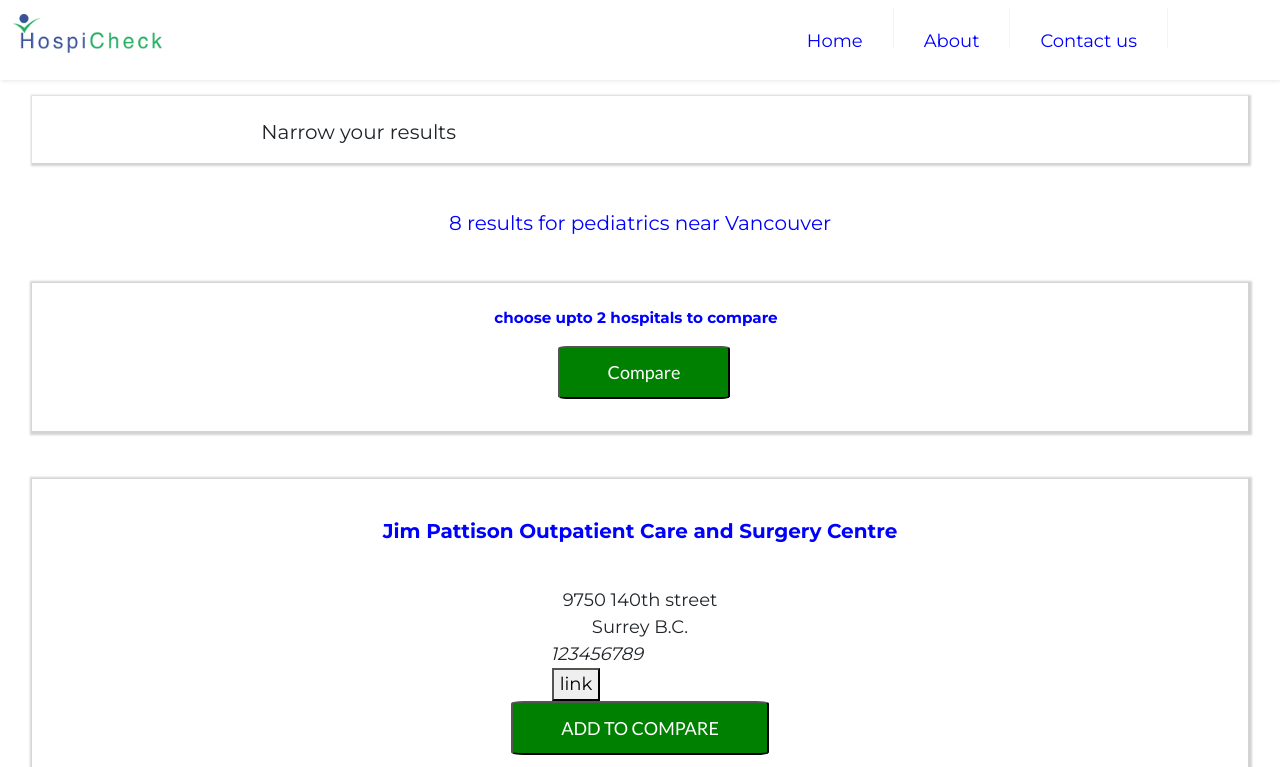
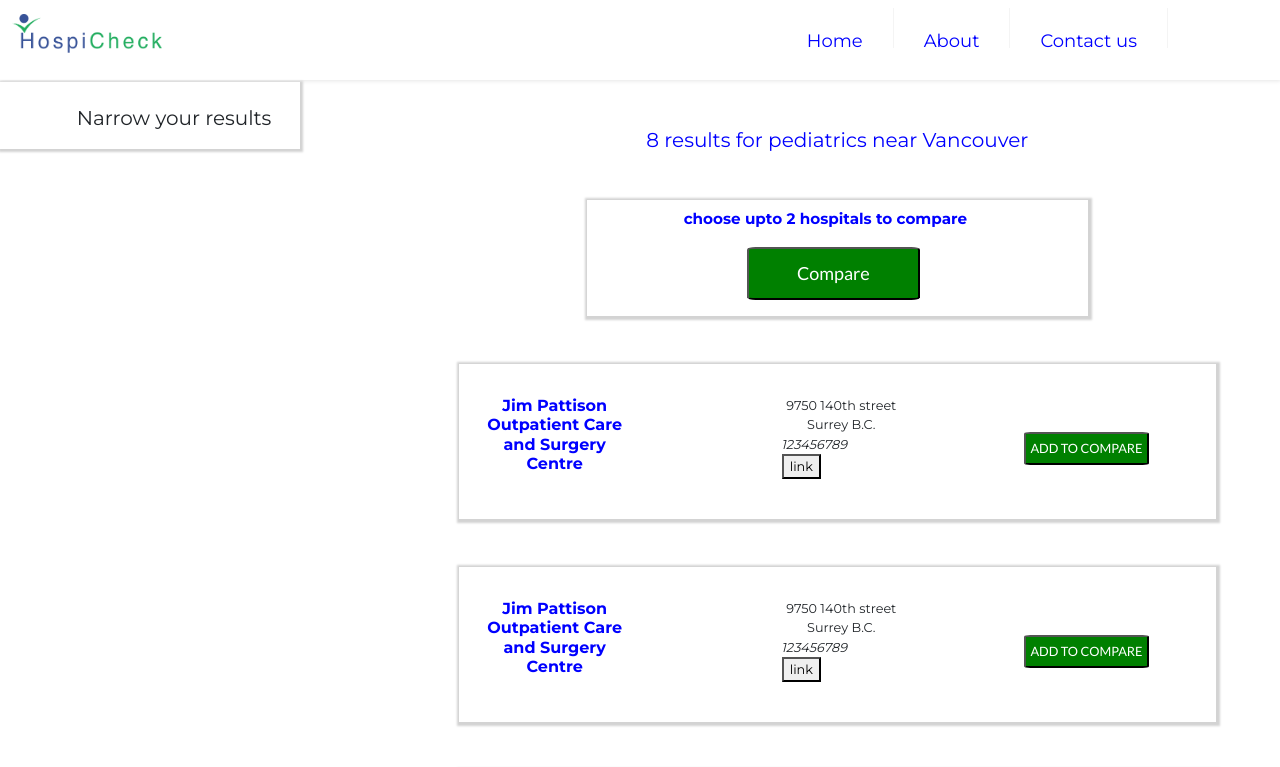
Before and after one commit to giriksoni0710/HospicheckWebApp, an Angular app: page /advanced-search in a window 1280 px wide. Shown: the top 767 px of the page. Built offline with nearby package versions, Linux system fonts and the light colour scheme; some icons are missing.

Commit message:
Advanced Search UI complate

```diff
--- a/src/app/advanced-search/advanced-search.component.html
+++ b/src/app/advanced-search/advanced-search.component.html
@@ -1,3 +1,12 @@
+<div class="maingrid">
+
+
+
+<div class="firstgrid">
+
+
+
+
 <div class="filter" (click)= "filtertoggle()">
 
 
@@ -48,8 +57,9 @@
 
     </div>
 
+  </div>
 
-
+<div class="2ndgrid" style="padding-right: 2rem;">
 
 <div class="display-results">
 
@@ -66,7 +76,7 @@
 </div>
 
 <div class="hospital-cards">
-
+    <div class="starrating">
   <h5 class="hospitalname">Jim Pattison Outpatient Care and Surgery Centre </h5>
 
   <span class="fa fa-star checked"></span>
@@ -74,19 +84,20 @@
   <span class="fa fa-star checked"></span>
   <span class="fa fa-star checked"></span>
   <span class="fa fa-star"></span>
-
+</div>
 <br>
+<div class="details">
 <i class="fas fa-map-marker" aria-hidden="true"></i> 9750 140th street <br> Surrey B.C.<br>
 <i class="fas fa-phone"> 123456789 </i><br>
 <i class="fas fa-globe"> <button>link</button> </i>
+</div>
 <br>
+<div class="cmpbtn">
 <button class="buttoncompare">ADD TO COMPARE</button>
-
 </div>
-
-<!-- 2nd div -->
+</div>
 <div class="hospital-cards">
-
+    <div class="starrating">
   <h5 class="hospitalname">Jim Pattison Outpatient Care and Surgery Centre </h5>
 
   <span class="fa fa-star checked"></span>
@@ -94,19 +105,20 @@
   <span class="fa fa-star checked"></span>
   <span class="fa fa-star checked"></span>
   <span class="fa fa-star"></span>
-
+</div>
 <br>
+<div class="details">
 <i class="fas fa-map-marker" aria-hidden="true"></i> 9750 140th street <br> Surrey B.C.<br>
 <i class="fas fa-phone"> 123456789 </i><br>
 <i class="fas fa-globe"> <button>link</button> </i>
+</div>
 <br>
+<div class="cmpbtn">
 <button class="buttoncompare">ADD TO COMPARE</button>
-
 </div>
-
-  <!-- 3rd div -->
+</div>
 <div class="hospital-cards">
-
+    <div class="starrating">
   <h5 class="hospitalname">Jim Pattison Outpatient Care and Surgery Centre </h5>
 
   <span class="fa fa-star checked"></span>
@@ -114,19 +126,20 @@
   <span class="fa fa-star checked"></span>
   <span class="fa fa-star checked"></span>
   <span class="fa fa-star"></span>
-
+</div>
 <br>
+<div class="details">
 <i class="fas fa-map-marker" aria-hidden="true"></i> 9750 140th street <br> Surrey B.C.<br>
 <i class="fas fa-phone"> 123456789 </i><br>
 <i class="fas fa-globe"> <button>link</button> </i>
+</div>
 <br>
+<div class="cmpbtn">
 <button class="buttoncompare">ADD TO COMPARE</button>
-
 </div>
-
-    <!-- 4th div -->
+</div>
 <div class="hospital-cards">
-
+    <div class="starrating">
   <h5 class="hospitalname">Jim Pattison Outpatient Care and Surgery Centre </h5>
 
   <span class="fa fa-star checked"></span>
@@ -134,12 +147,18 @@
   <span class="fa fa-star checked"></span>
   <span class="fa fa-star checked"></span>
   <span class="fa fa-star"></span>
-
+</div>
 <br>
+<div class="details">
 <i class="fas fa-map-marker" aria-hidden="true"></i> 9750 140th street <br> Surrey B.C.<br>
 <i class="fas fa-phone"> 123456789 </i><br>
 <i class="fas fa-globe"> <button>link</button> </i>
+</div>
 <br>
+<div class="cmpbtn">
 <button class="buttoncompare">ADD TO COMPARE</button>
+</div>
+</div>
+</div>
 
 </div>
--- a/src/app/advanced-search/advanced-search.component.scss
+++ b/src/app/advanced-search/advanced-search.component.scss
@@ -133,7 +133,7 @@ font-family: lato;
         }
 
         span {
-          font-size: 1.5rem;
+          font-size: 1.1rem;
 
         }
 
@@ -182,3 +182,112 @@ font-family: lato;
   background: #4CAF50;
   cursor: pointer;
 }
+
+@media (min-width: 680px ){
+
+  .filter {
+
+    max-width: 800px;
+
+  }
+
+}
+
+
+@media (min-width: 810px){
+
+  .filter {
+
+    max-width: 300px;
+    margin: 0.1rem 0 0 0;
+    min-width: 300px;
+
+  }
+
+  .type {
+
+    max-width: 300px;
+    margin-left: 0;
+
+  }
+
+  .maingrid {
+
+    display: grid;
+    grid-template-columns: .7fr 1.4fr;
+
+
+
+  }
+
+  .comparediv{
+  padding: 0.5rem 1rem 1rem 0.5rem;
+  margin: 0px 10rem 0 10rem;
+  }
+
+  .hospital-cards {
+    display: grid;
+
+  }
+
+  .difffilters {
+    min-width: 300px;
+  }
+
+  .hospitalname {
+    font-size: 1rem;
+
+  }
+
+  .hospital-cards {
+
+    font-size: 0.8rem;
+    grid-template-columns: 1fr 1fr 1fr;
+    margin: 3rem 2rem 3rem 2rem;
+    padding: 2rem .5rem 0rem 1rem;
+
+  }
+
+  .details {
+
+    font-size: 0.8rem;
+  }
+
+  .buttoncompare {
+    padding: 0.3rem;
+  }
+
+  .starrating {
+
+    max-width: 10rem;
+  }
+
+  .cmpbtn {
+    grid-column: 3/4;
+    grid-row: 1/2;
+    align-self: center;
+  }
+
+  .details {
+
+    grid-column: 2/3;
+    grid-row: 1/2;
+  }
+
+    .fa.fa-star{
+
+      font-size: 0.8rem;
+
+    }
+
+    i.fas.fa-globe {
+      margin: 1rem 9rem 3rem 4rem;
+    }
+
+    i.fas.fa-phone {
+
+    margin: 1rem 6.4rem 1rem 3rem;
+    }
+
+
+  }
--- a/src/app/advanced-search/advanced-search.component.ts
+++ b/src/app/advanced-search/advanced-search.component.ts
@@ -18,7 +18,10 @@ boolean = false;
 
   ngOnInit() {
 
+    if (window.screen.width === 810) {
 
+      this.boolean = true;
+    }
 
   }
 
```
Lines whose indentation alone changed are shown as unchanged.
